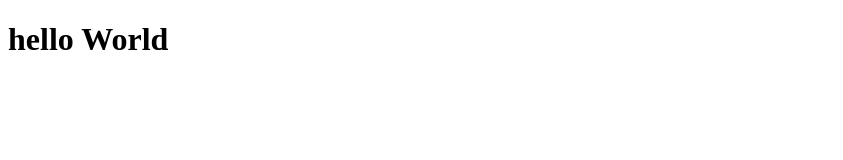
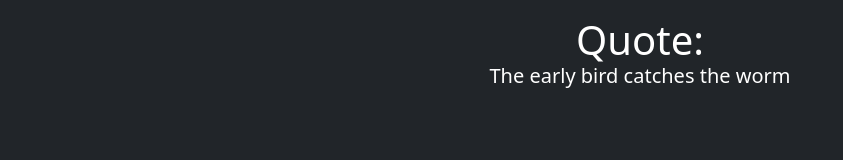
Before and after one commit to JulieKnox225/Final-Project-Module-2-Cohort-229, a plain HTML site: page index.html in a window 1280 px wide. Shown: the whole page, without its empty margins (0-843 px from the left). Drawn offline with nearby package versions, Linux system fonts and the light colour scheme.

Commit message:
quotes now appear on the website!

```diff
--- a/app.js
+++ b/app.js
@@ -35,6 +35,20 @@ class Quotes {
     }
 
     //Method to display current quote
+    static displayQuote(quote) {
+        //The element right above where the quote should be
+        const above = document.getElementById('header');
+
+        //The element to be added which consists of the new quote
+        const addition = document.createElement('p');
+        addition.className = 'lead';
+
+        addition.innerText = quote;
+        console.log(quote);
+
+        //Add quote under heading
+        above.appendChild(addition);
+    }
 }
 
 
@@ -42,7 +56,8 @@ class Quotes {
 
 //Pick a current quote
 let quote = new Quotes;
-quote.pickQuote();
+quote = quote.pickQuote();
+Quotes.displayQuote(quote);
 
 //To iterate over the quote
 let i = 0;
@@ -66,6 +81,3 @@ document.addEventListener('keyup',
         }
         e.preventDefault();
 });
-
-/*
-*/
--- a/index.html
+++ b/index.html
@@ -4,10 +4,15 @@
     <meta charset="UTF-8">
     <meta http-equiv="X-UA-Compatible" content="IE=edge">
     <meta name="viewport" content="width=device-width, initial-scale=1.0">
+    <link href="https://cdn.jsdelivr.net/npm/bootstrap@5.0.2/dist/css/bootstrap.min.css" rel="stylesheet" integrity="sha384-EVSTQN3/azprG1Anm3QDgpJLIm9Nao0Yz1ztcQTwFspd3yD65VohhpuuCOmLASjC" crossorigin="anonymous">
     <title>Final Project of Module 2 of Cohort 229: Typing Practice Website inspired by MonkeyType</title>
 </head>
-<body>
-    <h1 id="test">hello World</h1>
+<body class="d-flex h-100 text-center text-white bg-dark">
+    <div class="cover-container d-flex w-100 h-100 p-3 mx-auto flex-column">
+        <main class="px-3">
+            <h1 id="header">Quote:</h1>
+        </main>
+    </div>
     <script src="app.js"></script>
 </body>
 </html>
```
